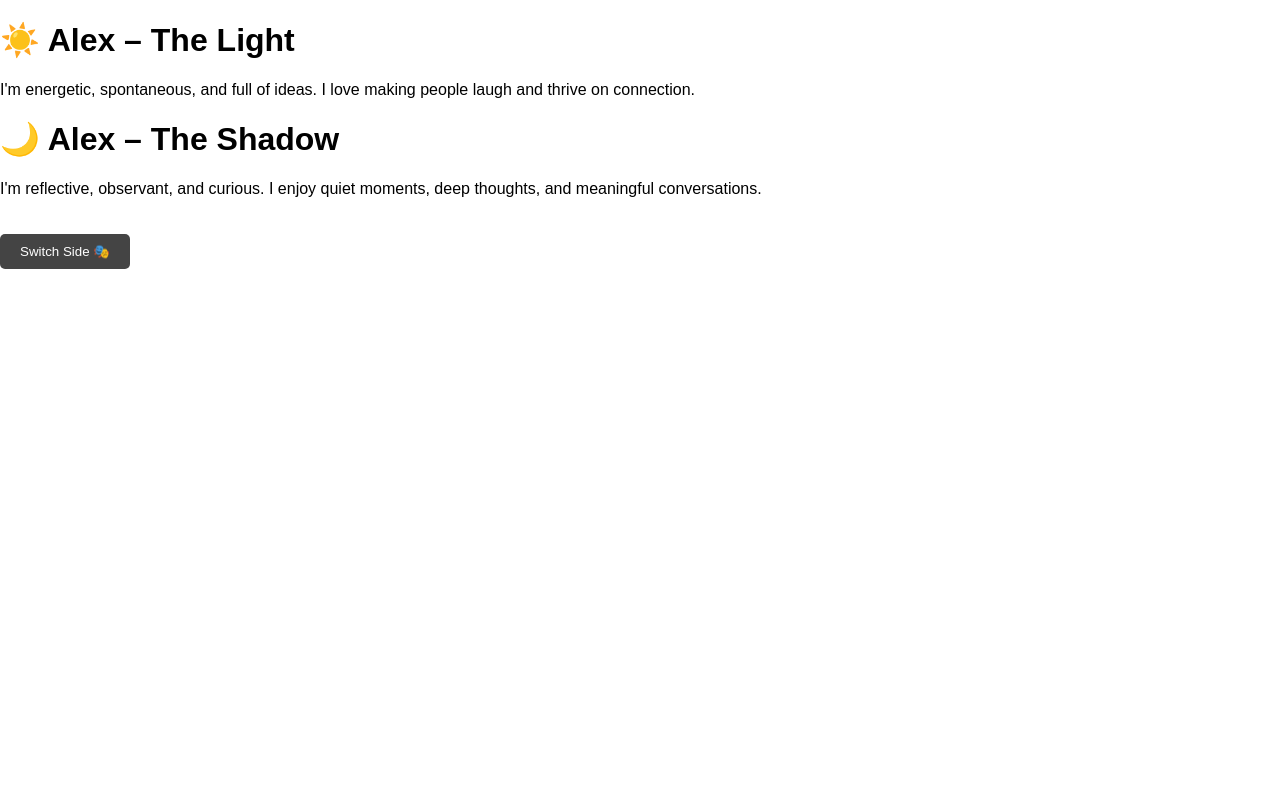
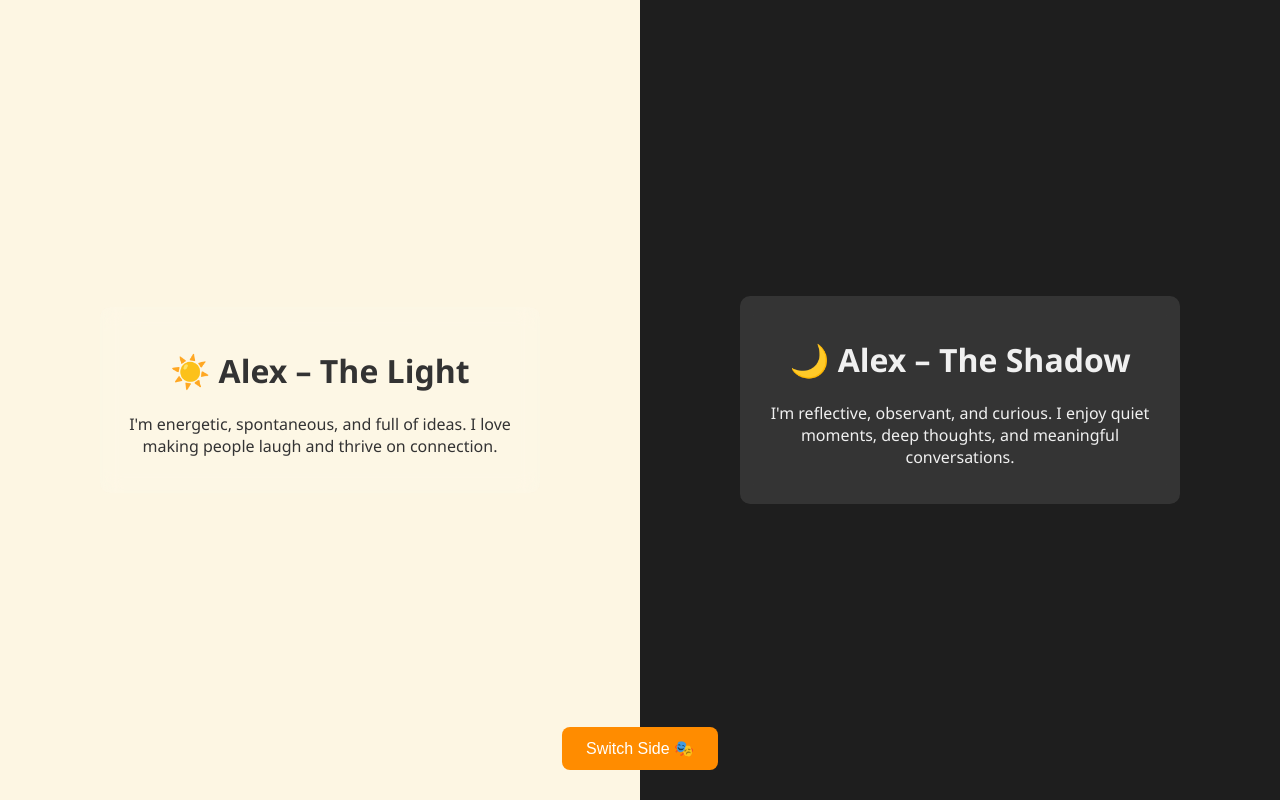
Before and after one commit to Reesbaka/opposites-attract-website, a plain HTML site: page index.html in a window 1280 px wide. Drawn offline with Linux system fonts and the light colour scheme.

Commit message:
Update style.css

```diff
--- a/style.css
+++ b/style.css
@@ -1,38 +1,73 @@
 body {
   margin: 0;
-  font-family: 'Arial', sans-serif;
-  transition: background 0.5s, color 0.5s;
+  font-family: 'Segoe UI', sans-serif;
+  overflow: hidden;
+  transition: background-color 0.5s ease;
 }
 
-.container {
+.split {
+  position: fixed;
+  width: 50%;
+  height: 100%;
+  top: 0;
+  padding: 40px;
+  box-sizing: border-box;
+  transition: transform 0.8s ease;
   display: flex;
-  height: 100vh;
   align-items: center;
   justify-content: center;
   text-align: center;
-  padding: 2rem;
 }
 
-.profile {
-  max-width: 600px;
+.left {
+  left: 0;
+  background-color: #fdf6e3;
+  color: #333;
 }
 
-.light {
-  background: #f0f0f0;
-  color: #222;
-}
-
-.dark {
-  background: #121212;
+.right {
+  right: 0;
+  background-color: #1e1e1e;
   color: #f0f0f0;
 }
 
-button {
-  margin-top: 20px;
-  padding: 10px 20px;
+.content {
+  max-width: 400px;
+  padding: 20px;
+  border-radius: 10px;
+  background: rgba(255, 255, 255, 0.1);
+  backdrop-filter: blur(10px);
+  transition: transform 0.3s ease;
+}
+
+.content:hover {
+  transform: scale(1.05);
+}
+
+button#toggle {
+  position: absolute;
+  bottom: 30px;
+  left: 50%;
+  transform: translateX(-50%);
+  padding: 12px 24px;
+  font-size: 16px;
   border: none;
-  background: #444;
+  background-color: #ff8c00;
   color: white;
+  border-radius: 8px;
   cursor: pointer;
-  border-radius: 5px;
+  transition: background 0.3s;
+  z-index: 10;
 }
+
+button#toggle:hover {
+  background-color: #e67e00;
+}
+
+/* Toggle state: shift the halves */
+body.dark .left {
+  transform: translateX(-100%);
+}
+body.dark .right {
+  transform: translateX(-100%);
+}
```
